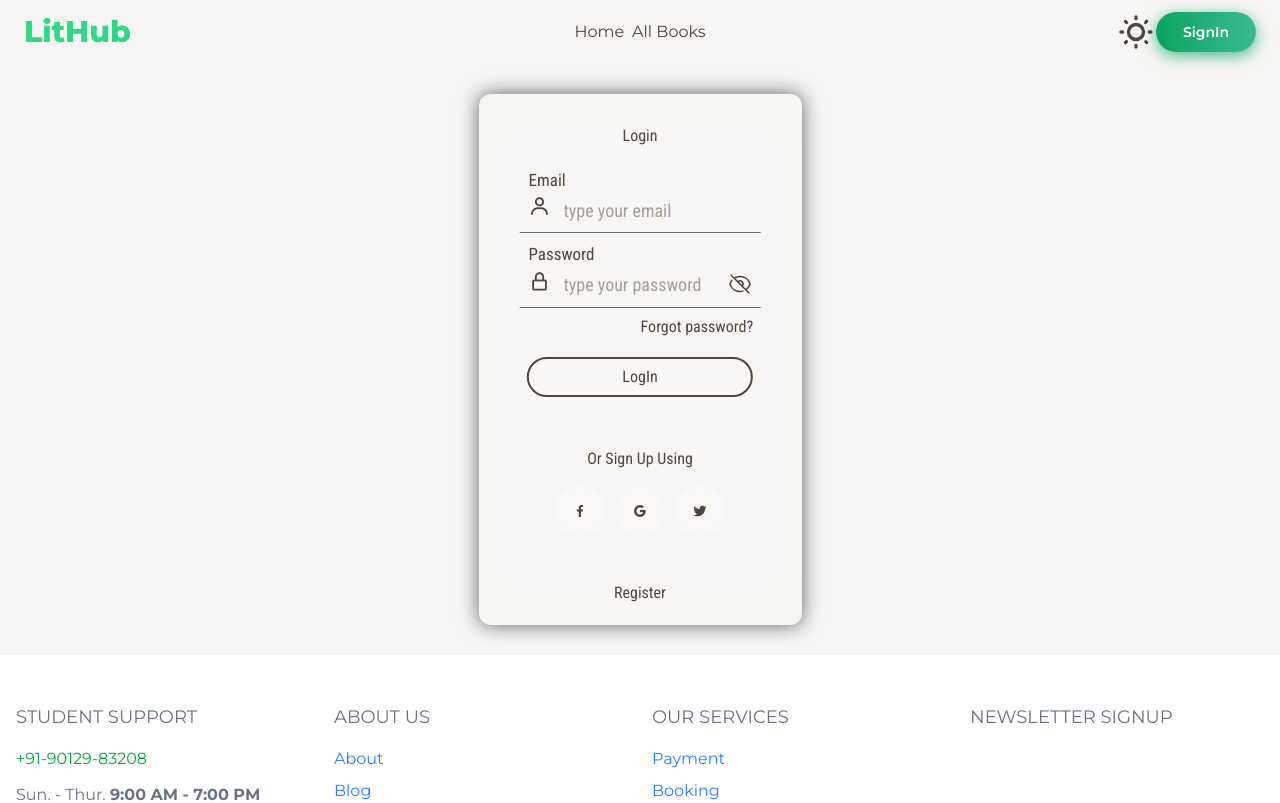
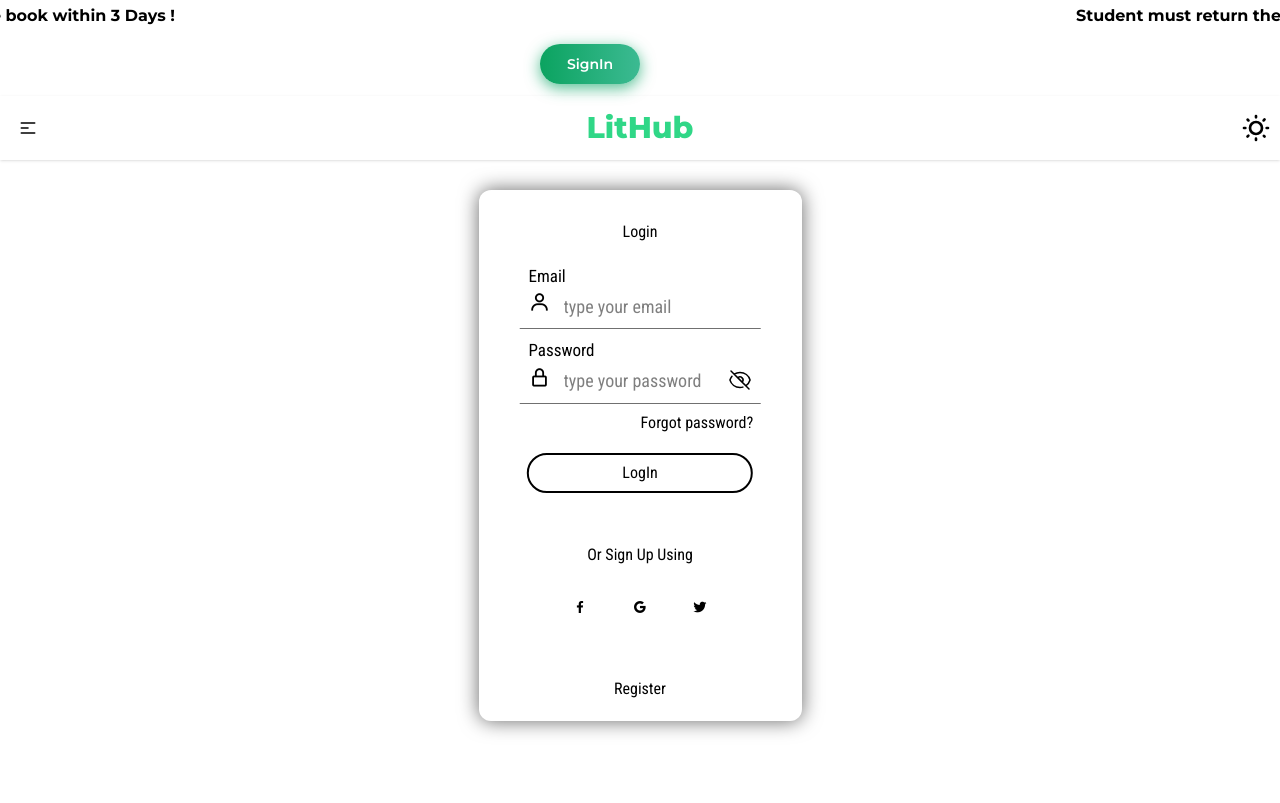
Before and after one commit to Dev-Asifur-Rahman/re-assignment-eleventh-client, a React (Vite) app: page /login in a window 1280 px wide. Shown: the top 803 px of the page. Built offline with nearby package versions, Linux system fonts and the light colour scheme; no server answers.

Commit message:
navbar updating

```diff
--- a/src/App.jsx
+++ b/src/App.jsx
@@ -12,7 +12,7 @@ function App() {
   const [Loading, setLoading] = useState(true);
   const [user, setUser] = useState(null);
   const [borrowedBook, setBook] = useState([]);
-  const [theme, setTheme] = useState("silk");
+  const [theme, setTheme] = useState("light");
 
   // onAuthStateChange
   useEffect(() => {
--- a/src/BasicComponent/MarQuee.jsx
+++ b/src/BasicComponent/MarQuee.jsx
@@ -3,7 +3,7 @@ import Marquee from "react-fast-marquee";
 
 const MarQuee = () => {
   return (
-    <Marquee className="py-1 bg-white dark:text-black"  speed={40}>
+    <Marquee className="py-1"  speed={40}>
       <p className="px-5 font-bold">Student must return the book within 3 Days !</p>
     </Marquee>
   );
--- a/src/BasicComponent/NavBar.jsx
+++ b/src/BasicComponent/NavBar.jsx
@@ -18,91 +18,12 @@ const NavBar = () => {
     });
   }
   return (
+    <section>
       <div className="w-full flex items-center lg:px-6 md:px-6 px-3 h-16">
-      <div className="navbar-start">
-        {/* dropdown */}
-        <div
-          className="dropdown"
-          tabIndex={0}
-          onClick={() => setDropdown(!Dropdown)}
-        >
-          <div className="btn btn-ghost lg:hidden">
-            <svg
-              xmlns="http://www.w3.org/2000/svg"
-              className="h-5 w-5"
-              fill="none"
-              viewBox="0 0 24 24"
-              stroke="currentColor"
-            >
-              {" "}
-              <path
-                strokeLinecap="round"
-                strokeLinejoin="round"
-                strokeWidth="2"
-                d="M4 6h16M4 12h8m-8 6h16"
-              />{" "}
-            </svg>
-          </div>
-          {Dropdown && (
-            <ul
-              tabIndex={0}
-              className="menu menu-sm bg-base-100 dropdown-content rounded-box z-1 mt-3 w-40 p-2 shadow"
-            >
-              {/* 2. Added onClick to each <li> to close the dropdown */}
-              <li onClick={() => setDropdown(false)}>
-                <Link>Home</Link>
-              </li>
 
-              <li onClick={() => setDropdown(false)}>
-                <Link to={`/allbooks/all`}>All Books</Link>
-              </li>
 
-              {user && (
-                <li onClick={() => setDropdown(false)}>
-                  <Link to={"/addbook"}>Add Book</Link>
-                </li>
-              )}
-              {user && (
-                <li onClick={() => setDropdown(false)}>
-                  <Link to={"/borrowedbooks"}>Borrowed</Link>
-                </li>
-              )}
-            </ul>
-          )}
-        </div>
-        <p className="text-3xl  font-extrabold hidden md:inline lg:inline text-[#30d787] ">
-          LitHub
-        </p>
-        <div className="md:hidden lg:hidden">
-          <ThemeController></ThemeController>
-        </div>
-      </div>
-      <div className="navbar-center hidden lg:flex">
-        <ul id="navActive" className="flex items-center gap-2">
-          <li>
-            <NavLink to={"/"}>Home</NavLink>
-          </li>
+        <div className="navbar-end">
 
-          <li>
-            <NavLink to={`/allbooks/all`}>All Books</NavLink>
-          </li>
-
-          {user && (
-            <li>
-              <NavLink to={"/addbook"}>Add Book</NavLink>
-            </li>
-          )}
-          {user && (
-            <li>
-              <NavLink to={"/borrowedbooks"}>Borrowed</NavLink>
-            </li>
-          )}
-        </ul>
-      </div>
-      <div className="navbar-end">
-        <div className="hidden md:inline lg:inline">
-          <ThemeController></ThemeController>
-        </div>
 
           {user && (
             <img
@@ -133,6 +54,75 @@ const NavBar = () => {
           )}
         </div>
       </div>
+      <div className="navbar bg-base-100 shadow-sm">
+        <div className="navbar-start">
+          <div
+            className="dropdown"
+            tabIndex={0}
+            onClick={() => setDropdown(!Dropdown)}
+          >
+            <div className="btn btn-ghost btn-circle">
+              <svg
+                xmlns="http://www.w3.org/2000/svg"
+                className="h-5 w-5"
+                fill="none"
+                viewBox="0 0 24 24"
+                stroke="currentColor"
+              >
+                {" "}
+                <path
+                  strokeLinecap="round"
+                  strokeLinejoin="round"
+                  strokeWidth="2"
+                  d="M4 6h16M4 12h8m-8 6h16"
+                />{" "}
+              </svg>
+            </div>
+            {Dropdown && (
+              <ul
+                tabIndex={0}
+                className="menu menu-sm bg-base-100 dropdown-content rounded-box z-1 mt-3 w-40 p-2 shadow"
+              >
+                <li onClick={() => setDropdown(false)}>
+                  <Link>Home</Link>
+                </li>
+
+                <li onClick={() => setDropdown(false)}>
+                  <Link to={`/allbooks/all`}>All Books</Link>
+                </li>
+
+                {user && (
+                  <li onClick={() => setDropdown(false)}>
+                    <Link to={"/addbook"}>Add Book</Link>
+                  </li>
+                )}
+                {user && (
+                  <li onClick={() => setDropdown(false)}>
+                    <Link to={"/borrowedbooks"}>Borrowed</Link>
+                  </li>
+                )}
+                {user ? (
+                  <li onclick={signout}>
+                    <a href="#">SignOut</a>
+                  </li>
+                ) : (
+                  <li onClick={() => login("/login")}>
+                    <a href="#">SignIn</a>
+                  </li>
+                )}
+              </ul>
+            )}
+          </div>
+        </div>
+        <div className="navbar-center">
+          <p className="text-3xl  font-extrabold text-[#30d787] ">LitHub</p>
+        </div>
+        {/* completed */}
+        <div className="navbar-end">
+          <ThemeController></ThemeController>
+        </div>
+      </div>
+    </section>
   );
 };
 
--- a/src/BasicComponent/ThemeController.jsx
+++ b/src/BasicComponent/ThemeController.jsx
@@ -3,16 +3,16 @@ import { Context } from "../Context/context";
 
 const ThemeController = () => {
   const { theme, setTheme } = useContext(Context);
-  console.log(theme)
+  console.log(theme);
   const handleTheme = (e) => {
     if (e.target.checked) {
       localStorage.setItem("theme", "dark");
       setTheme("dark");
       document.documentElement.setAttribute("data-theme", "dark");
     } else {
-      localStorage.setItem("theme", "silk");
-      setTheme("silk");
-      document.documentElement.setAttribute("data-theme", "silk");
+      localStorage.setItem("theme", "light");
+      setTheme("light");
+      document.documentElement.setAttribute("data-theme", "light");
     }
   };
   return (
@@ -27,7 +27,7 @@ const ThemeController = () => {
 
         {/* sun icon */}
         <svg
-          className="swap-off h-10 w-10 fill-current"
+          className="swap-off h-8 w-8 fill-current"
           xmlns="http://www.w3.org/2000/svg"
           viewBox="0 0 24 24"
         >
@@ -36,7 +36,7 @@ const ThemeController = () => {
 
         {/* moon icon */}
         <svg
-          className="swap-on h-10 w-10 fill-current"
+          className="swap-on h-8 w-8 fill-current"
           xmlns="http://www.w3.org/2000/svg"
           viewBox="0 0 24 24"
         >
--- a/src/ChildrenComponent/Home.jsx
+++ b/src/ChildrenComponent/Home.jsx
@@ -1,6 +1,5 @@
 import { useContext } from "react";
 import { Context } from "../Context/context";
-import MarQuee from "../BasicComponent/Marquee";
 import Slider from "../BasicComponent/Slider";
 import CategoryMarquee from "../BasicComponent/CategoryMarquee";
 import Heading from "../BasicComponent/Heading";
@@ -12,7 +11,7 @@ const Home = () => {
 
   return (
     <div className="">
-      <MarQuee></MarQuee>
+
       <Slider></Slider>
       <Heading
         head="Browse by Category"
--- a/src/MainComponent/MainHome.jsx
+++ b/src/MainComponent/MainHome.jsx
@@ -6,6 +6,7 @@ import { ApiInstance } from "../Context/apiInstance";
 import { signOut } from "firebase/auth";
 import { Auth } from "../Firebase/firebase";
 import { lottieError } from "../lottie/lottie";
+import MarQuee from "../BasicComponent/Marquee";
 
 const MainHome = () => {
   const logOut = () => {
@@ -20,7 +21,7 @@ const MainHome = () => {
       },
       (error) => {
         return Promise.reject(error);
-      }
+      },
     );
 
     const resInterceptor = ApiInstance.interceptors.response.use(
@@ -36,7 +37,7 @@ const MainHome = () => {
           });
         }
         return Promise.reject(error);
-      }
+      },
     );
     return () => {
       ApiInstance.interceptors.request.eject(reqInterceptor);
@@ -46,6 +47,7 @@ const MainHome = () => {
 
   return (
     <div>
+      <MarQuee></MarQuee>
       <NavBar></NavBar>
       <Outlet></Outlet>
       <Footer></Footer>
--- a/src/index.css
+++ b/src/index.css
@@ -14,7 +14,7 @@ body {
 
 
 @plugin "daisyui" {
-  themes: silk --default, dark --prefersdark;
+  themes: dark --prefersdark;
 }
 
 @custom-variant dark (&:where([data-theme=dark], [data-theme=dark] *));
```
Lines whose indentation alone changed are shown as unchanged.
